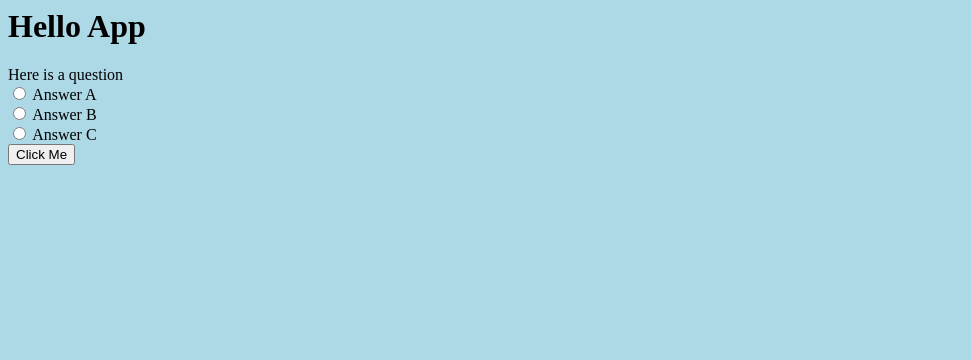
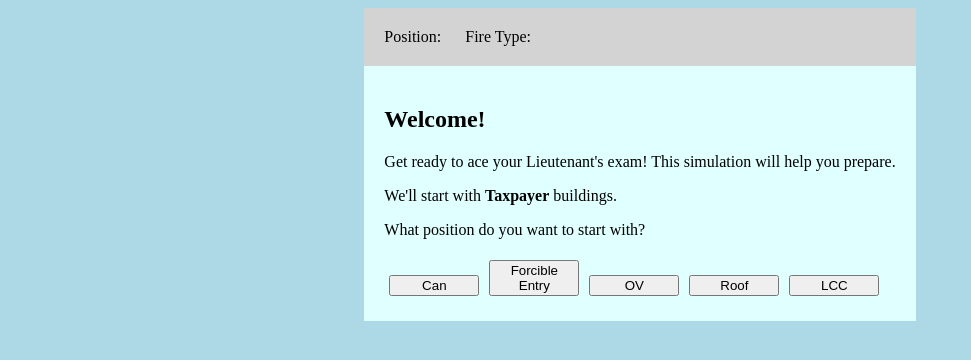
Before and after one commit to abbychao/firefighter, a React app: page / in a window 1280 px wide. Shown: the whole page, without its empty margins (0-971 px from the left). Built offline with nearby package versions, Linux system fonts and the light colour scheme; no server answers.

Commit message:
Added welcome screen, styling, and showing questions

```diff
--- /dev/null
+++ b/client/components/AnswerOption.js
@@ -0,0 +1,11 @@
+import React from 'react';
+
+const AnswerOption = ({ text }) => {
+  return (
+    <label>
+      <input type="radio" /> {text}
+    </label>
+  )
+}
+
+export default AnswerOption;
--- a/client/components/App.js
+++ b/client/components/App.js
@@ -1,20 +1,31 @@
 import React, { Component } from 'react';
-import Question from './Question'
+import Body from "./Body.js";
+import Nav from "./Nav.js";
 
 class App extends Component {
   constructor(props) {
     super(props);
     this.state = {
-      currentQ: null
+      screen: 'welcome',
+      position: null,
+      buildingType: null,
+      currentQuestion: null,
     };
   }
 
+  componentDidMount() {
+    fetch('/api/questions/get-first')
+      .then((data) => data.json())
+      .then((data) => this.setState({ ...this.state, ...data }))
+      .catch(err => console.error(err));
+  }
+
   render() {
+    const { position, fireType, screen, question, options } = this.state;
     return (
       <div>
-        <h1>Hello App</h1>
-        <Question />
-        <button>Click Me</button>
+        <Nav position={position} fireType={fireType} />
+        <Body screen={screen} question={question} options={options} />
       </div>
     );
   }
--- /dev/null
+++ b/client/components/Body.js
@@ -0,0 +1,14 @@
+import React from 'react';
+import Welcome from './Welcome';
+import Question from './Question';
+
+const Body = ({ screen, question, options }) => {
+
+  return (
+    <section id="body">
+      {screen === 'welcome' ? <Welcome /> : < Question question={question} options={options} />}
+    </section>
+  );
+};
+
+export default Body;
--- /dev/null
+++ b/client/components/Nav.js
@@ -0,0 +1,12 @@
+import React from 'react';
+
+const Nav = ({ position, fireType }) => {
+  return (
+    <section id="nav">
+      <span>Position: <label>{position}</label></span>
+      <span>Fire Type: <label>{fireType}</label></span>
+    </section >
+  );
+}
+
+export default Nav;
--- a/client/components/Question.js
+++ b/client/components/Question.js
@@ -1,16 +1,22 @@
-import React, { Component } from 'react';
+import React from 'react';
+import AnswerOption from './AnswerOption'
 
-export default class Question extends Component {
-  render() {
-    return (
-      <div>
-        <section>Here is a question</section>
-        <input type="radio" name="answerA" /> <label>Answer A</label>
-        <br />
-        <input type="radio" name="answerB" /> <label>Answer B</label>
-        <br />
-        <input type="radio" name="answerC" /> <label>Answer C</label>
-      </div>
-    );
-  }
+const Question = ({ question, options }) => {
+  const contents = [];
+  options.map((option) => {
+    contents.push(<AnswerOption name="answer" text={option} />);
+    contents.push(<br />);
+  });
+  // contents.push(<button>Submit</button>)
+  return (
+    <form>
+      {question}
+      <br /> <br />
+      {contents}
+      <br />
+      <button>Submit</button>
+    </form>
+  );
 }
+
+export default Question;
--- /dev/null
+++ b/client/components/Welcome.js
@@ -0,0 +1,20 @@
+import React, { useState } from 'react';
+
+const Welcome = () => {
+  const { position, setPosition } = useState(null);
+  return (
+    <div>
+      <h1>Welcome!</h1>
+      <p>Get ready to ace your Lieutenant's exam!  This simulation will help you prepare.</p>
+      <p>We'll start with <b>Taxpayer</b> buildings.</p>
+      <p>What position do you want to start with?</p>
+      <button>Can</button>
+      <button>Forcible Entry</button>
+      <button>OV</button>
+      <button>Roof</button>
+      <button>LCC</button>
+    </div>
+  )
+};
+
+export default Welcome;
--- a/client/styles.css
+++ b/client/styles.css
@@ -1,3 +1,32 @@
 body {
   background-color: lightblue;
+  display: flex;
+  justify-content:center;
 }
+
+main {
+  max-width: 600px;
+}
+
+button {
+  width: 90px;
+  margin: 5px;
+}
+
+#nav {
+  background: lightgray;
+  padding: 20px;
+}
+
+#body {
+  background-color: lightcyan;
+  padding: 20px;
+}
+
+#nav span {
+  padding-right: 20px;
+}
+
+#nav span label {
+  font-weight: bold;
+}
--- a/server/questionController.js
+++ b/server/questionController.js
@@ -12,7 +12,7 @@ questionController.getAll = (req, res) => {
 questionController.getFirst = (req, res) => {
   Question.findOne({ id: 1 }, (err, doc) => {
     if (err) return res.status(500).end(err);
-    return res.status(200).send(doc);
+    return res.status(200).send(JSON.stringify(doc));
   });
 };
 
```
